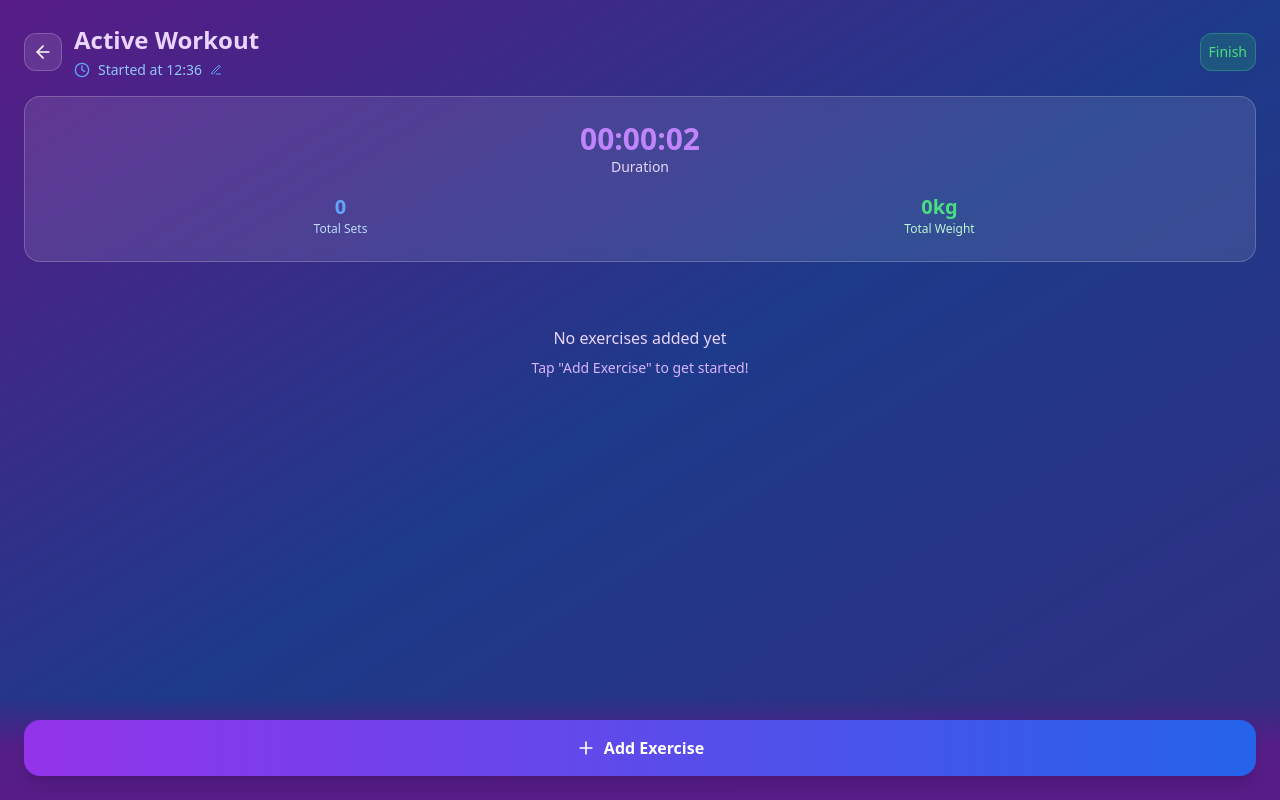
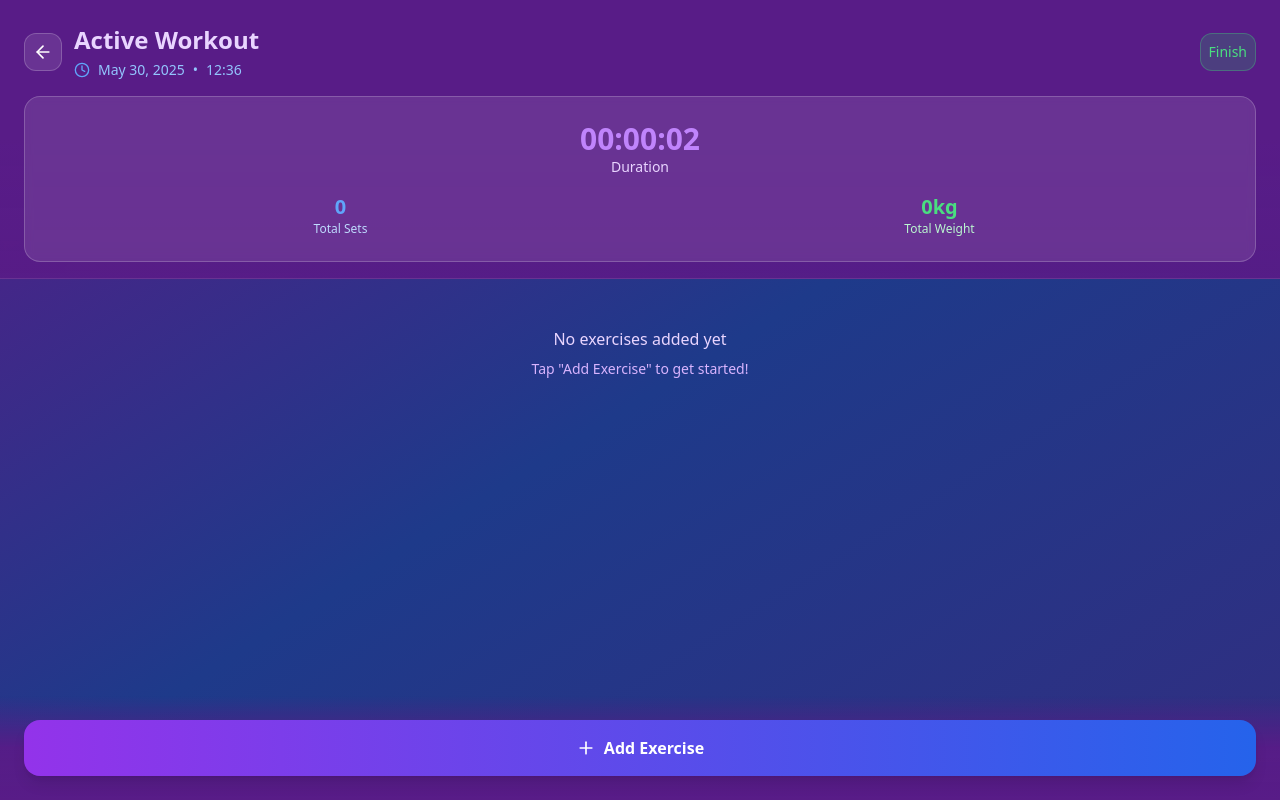
Before and after one commit to Bean-Machinie/pocket-lifts-flow, a React (Vite) app: page / in a window 1280 px wide. Both pictures are taken after a click on the button "Start New Workout". Built offline with nearby package versions, Linux system fonts and the light colour scheme.

Commit message:
Fix: Sticky header and improved start time
Make the header at the top of the Active Workout panel sticky. Improve the "Started at" display to include date and time, and allow for direct time editing.

```diff
--- a/src/components/ActiveWorkout.tsx
+++ b/src/components/ActiveWorkout.tsx
@@ -1,7 +1,9 @@
 import React, { useState, useEffect } from 'react';
-import { Plus, Clock, ArrowLeft, Edit3, Hash, X } from 'lucide-react';
+import { Plus, Clock, ArrowLeft, Hash, X } from 'lucide-react';
 import { Workout, Exercise } from './WorkoutApp';
 import { DeleteConfirmDialog } from './DeleteConfirmDialog';
+import { Popover, PopoverContent, PopoverTrigger } from './ui/popover';
+import { Input } from './ui/input';
 
 interface ActiveWorkoutProps {
   workout: Workout | null;
@@ -19,8 +21,6 @@ export const ActiveWorkout: React.FC<ActiveWorkoutProps> = ({
   onBack
 }) => {
   const [duration, setDuration] = useState(0);
-  const [isEditingTime, setIsEditingTime] = useState(false);
-  const [customStartTime, setCustomStartTime] = useState('');
   const [deleteDialog, setDeleteDialog] = useState<{
     isOpen: boolean;
     type: 'set' | 'exercise';
@@ -47,12 +47,35 @@ export const ActiveWorkout: React.FC<ActiveWorkoutProps> = ({
     return `${hours.toString().padStart(2, '0')}:${minutes.toString().padStart(2, '0')}:${secs.toString().padStart(2, '0')}`;
   };
 
+  const formatDate = (date: Date) => {
+    return new Intl.DateTimeFormat('en-US', {
+      month: 'short',
+      day: 'numeric',
+      year: 'numeric'
+    }).format(date);
+  };
+
   const formatTime = (date: Date) => {
     return date.toLocaleTimeString('en-US', {
       hour: '2-digit',
       minute: '2-digit',
       hour12: false
     });
+  };
+
+  const updateStartTime = (newTime: string) => {
+    if (!workout || !newTime) return;
+
+    const [hours, minutes] = newTime.split(':');
+    const newStartTime = new Date(workout.startTime);
+    newStartTime.setHours(parseInt(hours), parseInt(minutes), 0, 0);
+
+    const updatedWorkout = {
+      ...workout,
+      startTime: newStartTime
+    };
+
+    onUpdateWorkout(updatedWorkout);
   };
 
   const addSet = (exerciseId: string) => {
@@ -116,23 +139,6 @@ export const ActiveWorkout: React.FC<ActiveWorkoutProps> = ({
     onUpdateWorkout(finalWorkout);
   };
 
-  const updateStartTime = () => {
-    if (!workout || !customStartTime) return;
-
-    const [hours, minutes] = customStartTime.split(':');
-    const newStartTime = new Date();
-    newStartTime.setHours(parseInt(hours), parseInt(minutes), 0, 0);
-
-    const updatedWorkout = {
-      ...workout,
-      startTime: newStartTime
-    };
-
-    onUpdateWorkout(updatedWorkout);
-    setIsEditingTime(false);
-    setCustomStartTime('');
-  };
-
   const deleteSet = (exerciseId: string, setId: string) => {
     if (!workout) return;
 
@@ -169,7 +175,8 @@ export const ActiveWorkout: React.FC<ActiveWorkoutProps> = ({
 
   return (
     <div className="min-h-screen text-white flex flex-col animate-slide-in-right">
-      {/* Header */}
+      {/* Sticky Header */}
+      <div className="sticky top-0 z-10 bg-gradient-to-b from-purple-900 via-purple-900 to-purple-900/95 backdrop-blur-sm border-b border-white/10">
         <div className="flex justify-between items-center p-6 pb-4">
           <div className="flex items-center space-x-3">
             <button
@@ -182,32 +189,26 @@ export const ActiveWorkout: React.FC<ActiveWorkoutProps> = ({
               <h1 className="text-2xl font-bold text-purple-200">Active Workout</h1>
               <div className="flex items-center space-x-2 mt-1">
                 <Clock className="w-4 h-4 text-blue-400" />
-              {isEditingTime ? (
-                <div className="flex items-center space-x-2">
-                  <input
+                <span className="text-blue-300 text-sm">{formatDate(workout.startTime)}</span>
+                <span className="text-blue-300 text-sm">•</span>
+                <Popover>
+                  <PopoverTrigger asChild>
+                    <button className="text-blue-300 text-sm hover:text-blue-200 transition-colors">
+                      {formatTime(workout.startTime)}
+                    </button>
+                  </PopoverTrigger>
+                  <PopoverContent className="w-auto p-3 bg-gray-800 border-gray-600">
+                    <div className="space-y-2">
+                      <label className="text-sm text-gray-300">Start time</label>
+                      <Input
                         type="time"
-                    value={customStartTime}
-                    onChange={(e) => setCustomStartTime(e.target.value)}
-                    className="bg-white/20 rounded px-2 py-1 text-sm"
+                        value={formatTime(workout.startTime)}
+                        onChange={(e) => updateStartTime(e.target.value)}
+                        className="bg-gray-700 border-gray-600 text-white"
                       />
-                  <button onClick={updateStartTime} className="text-green-400 text-sm">
-                    Save
-                  </button>
-                  <button onClick={() => setIsEditingTime(false)} className="text-red-400 text-sm">
-                    Cancel
-                  </button>
                     </div>
-              ) : (
-                <div className="flex items-center space-x-2">
-                  <span className="text-blue-300 text-sm">Started at {formatTime(workout.startTime)}</span>
-                  <button onClick={() => {
-                    setIsEditingTime(true);
-                    setCustomStartTime(formatTime(workout.startTime));
-                  }}>
-                    <Edit3 className="w-3 h-3 text-blue-400" />
-                  </button>
-                </div>
-              )}
+                  </PopoverContent>
+                </Popover>
               </div>
             </div>
           </div>
@@ -237,6 +238,7 @@ export const ActiveWorkout: React.FC<ActiveWorkoutProps> = ({
               <div className="text-center">
                 <div className="text-xl font-bold text-green-400">{workout.totalWeight.toFixed(0)}kg</div>
                 <div className="text-xs text-green-200">Total Weight</div>
+              </div>
             </div>
           </div>
         </div>
```
Lines whose indentation alone changed are shown as unchanged.
